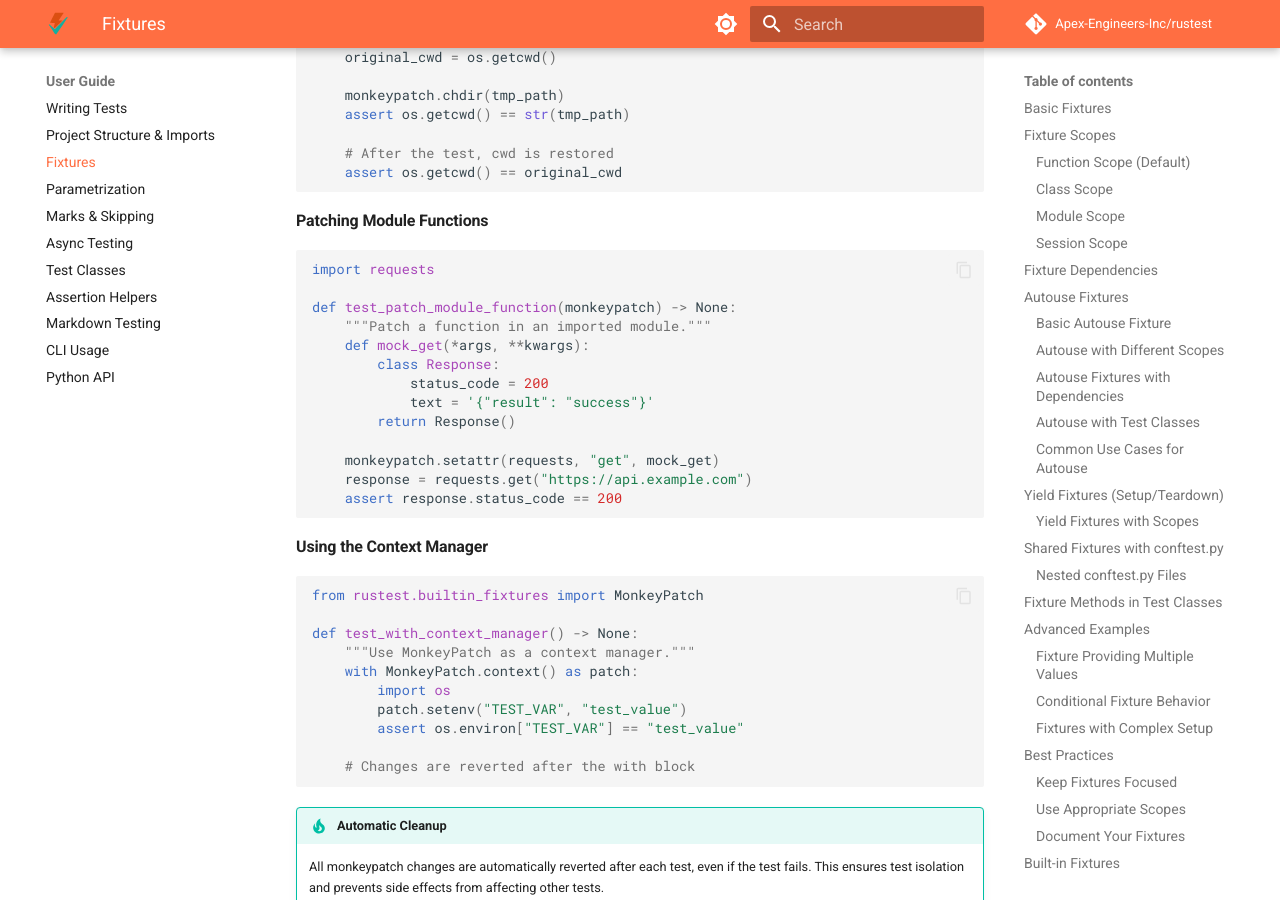
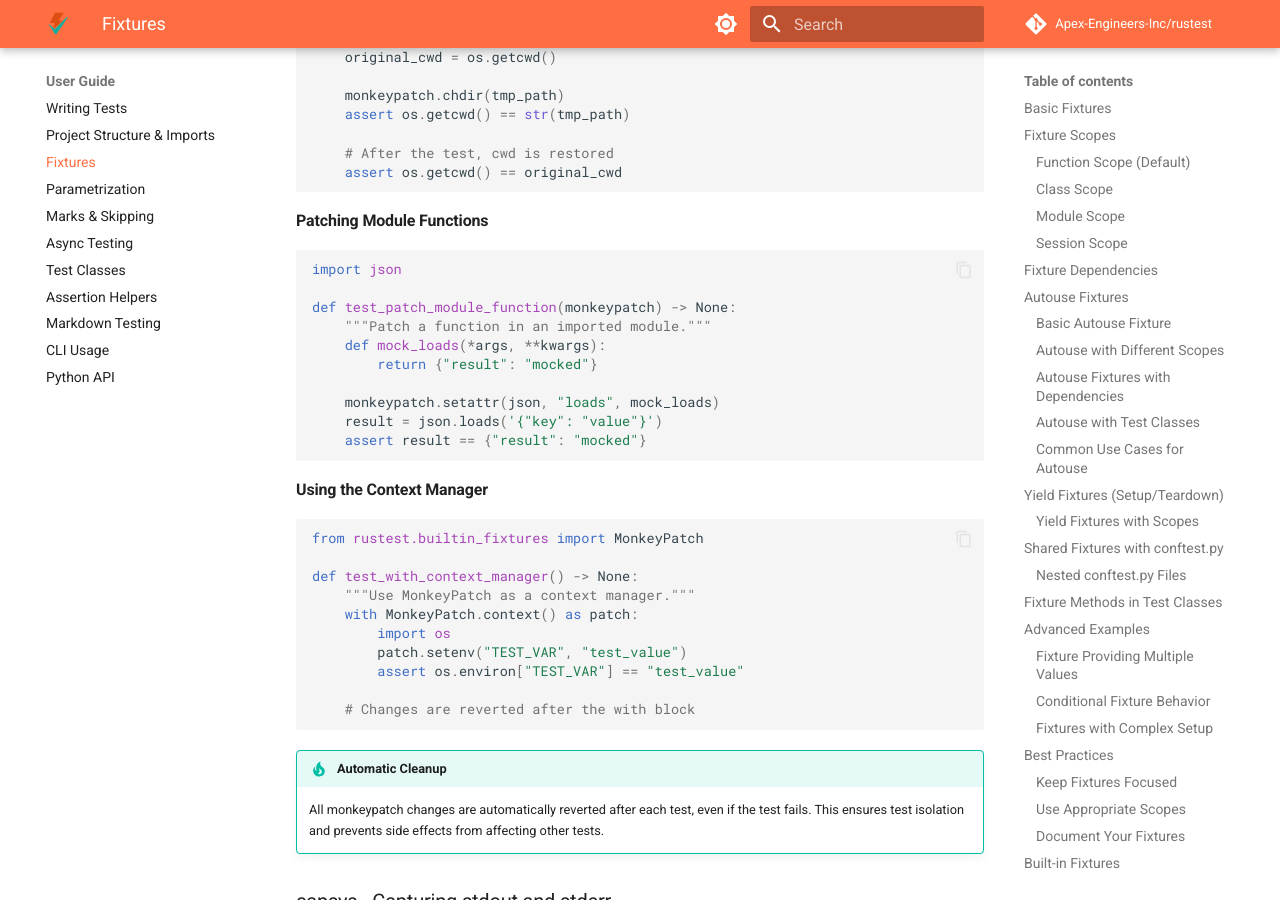
Before and after one commit to Apex-Engineers-Inc/rustest, an MkDocs documentation site: the page built from docs/guide/fixtures.md, in a window 1280 px wide and 900 px high, scrolled down 17995 px. Built offline with MkDocs 1.6.1 and Material for MkDocs 9.7.7, drawn with Linux system fonts in a browser that asks for light colours; comment, search, counter and statistics services are not loaded.

Commit message:
Fix fixtures.md test to use stdlib json instead of requests
The requests library might not be installed in CI, so use json
(standard library) to demonstrate monkeypatching module functions.

````diff
--- a/docs/guide/fixtures.md
+++ b/docs/guide/fixtures.md
@@ -912,19 +912,16 @@ def test_change_directory(monkeypatch, tmp_path: Path) -> None:
 #### Patching Module Functions
 
 ```python
-import requests
+import json
 
 def test_patch_module_function(monkeypatch) -> None:
     """Patch a function in an imported module."""
-    def mock_get(*args, **kwargs):
-        class Response:
-            status_code = 200
-            text = '{"result": "success"}'
-        return Response()
+    def mock_loads(*args, **kwargs):
+        return {"result": "mocked"}
 
-    monkeypatch.setattr(requests, "get", mock_get)
-    response = requests.get("https://api.example.com")
-    assert response.status_code == 200
+    monkeypatch.setattr(json, "loads", mock_loads)
+    result = json.loads('{"key": "value"}')
+    assert result == {"result": "mocked"}
 ```
 
 #### Using the Context Manager
````
